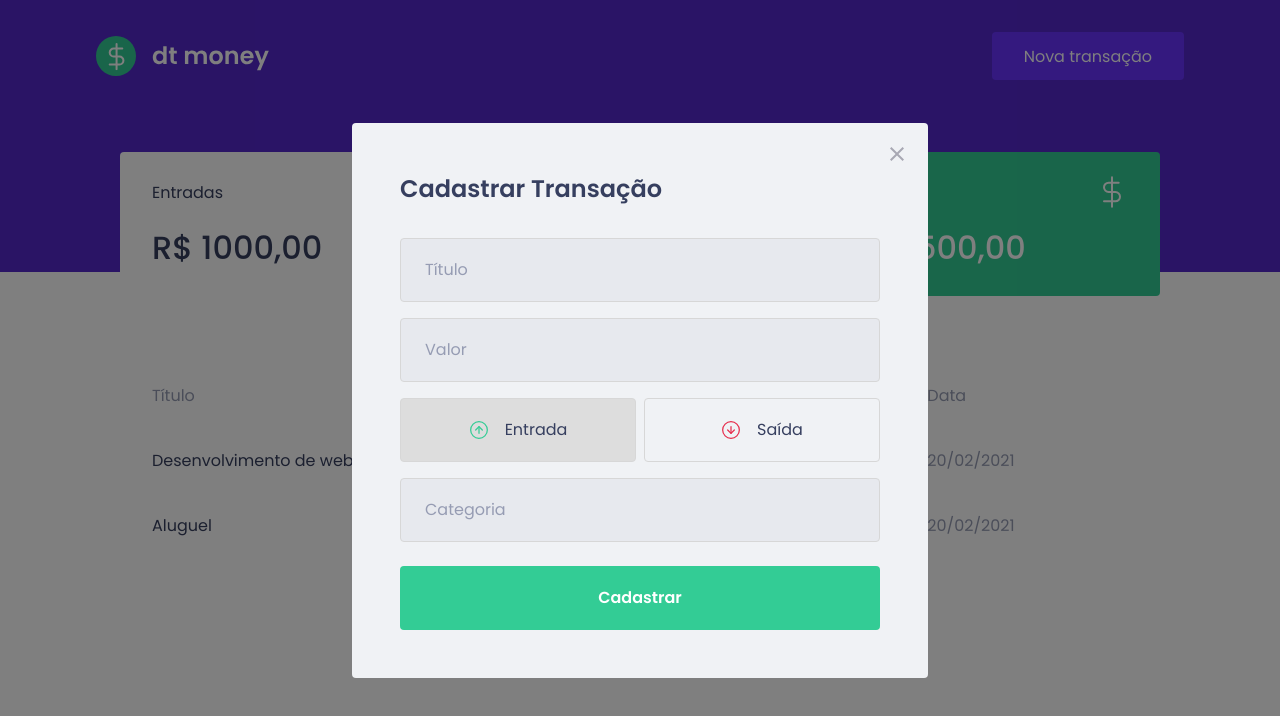
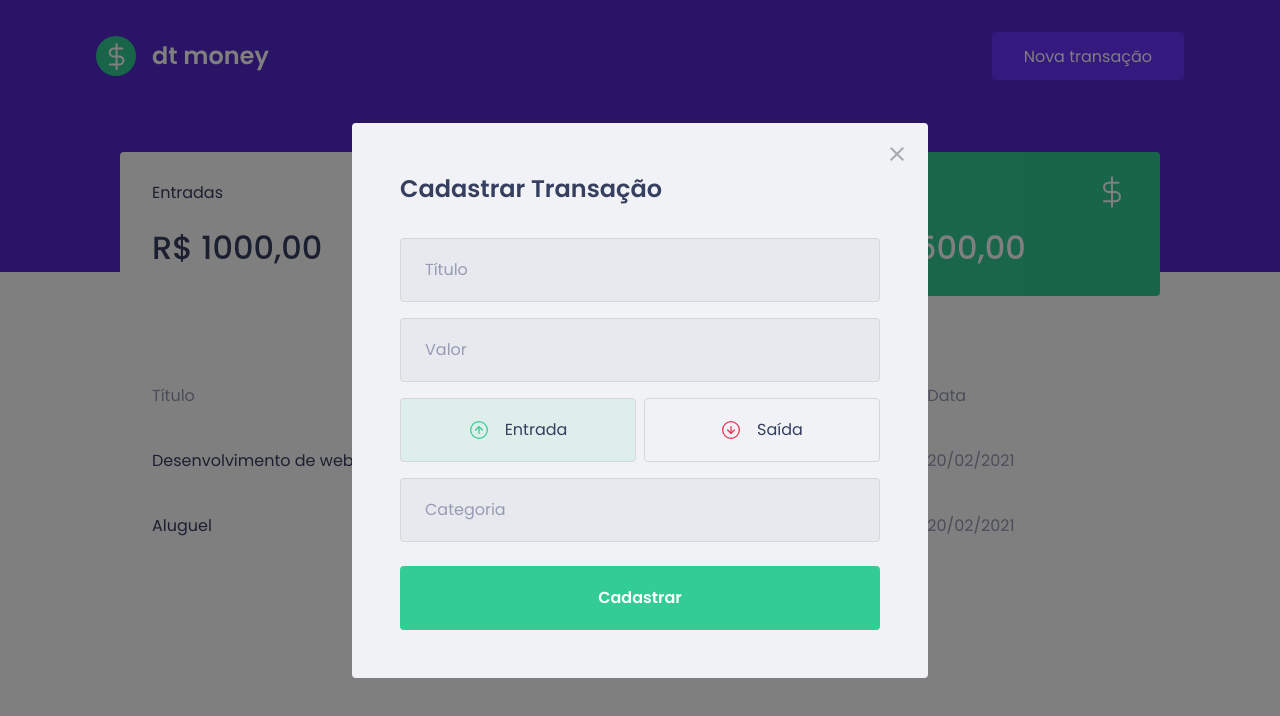
Before and after one commit to wanderson648/projeto-ignite-dtmoney, a React (Create React App) app: page / in a window 1280 px wide. Both pictures are taken after a click on the button "Nova transação". Shown: the top 716 px of the page. Built offline with nearby package versions, Linux system fonts and the light colour scheme; no server answers; what miragejs would draw is missing.

Commit message:
Cores dos botões

```diff
--- a/src/components/NewTransactionModal/index.tsx
+++ b/src/components/NewTransactionModal/index.tsx
@@ -48,6 +48,7 @@
               type="button"
               onClick={() => { setType('deposit') }}
               isActive={type === 'deposit'}
+              activeColor="green"
             >
               <img src={incomeImg} alt="Entrada"/>
               <span>Entrada</span>
@@ -57,6 +58,7 @@
               type="button"
               onClick={() => { setType('withdraw') }}
               isActive={type === 'withdraw'}
+              activeColor="red"
             >
               <img src={outcomeImg} alt="Saída"/>
               <span>Saída</span>
--- a/src/components/NewTransactionModal/styles.ts
+++ b/src/components/NewTransactionModal/styles.ts
@@ -1,4 +1,4 @@
-import { darken } from 'polished';
+import { darken, transparentize } from 'polished';
 import styled from 'styled-components';
 
 export const Container = styled.form`
@@ -59,6 +59,12 @@
 
 interface RadioBoxProps {
   isActive: boolean;
+  activeColor: 'green' | 'red';
+}
+
+const colors = {
+  green: '#33cc95',
+  red: '#e52e4d',
 }
 
 export const RadioBox = styled.button<RadioBoxProps>`
@@ -66,7 +72,10 @@
   border: 1px solid #d7d7d7;
   border-radius: 0.25rem;
 
-  background: ${(props) => props.isActive ? '#ddd' : 'transparent'};
+  background: ${(props) => props.isActive
+    ? transparentize(0.9, colors[props.activeColor])
+    : 'transparent'
+  };
 
   display: flex;
   align-items: center;
```
